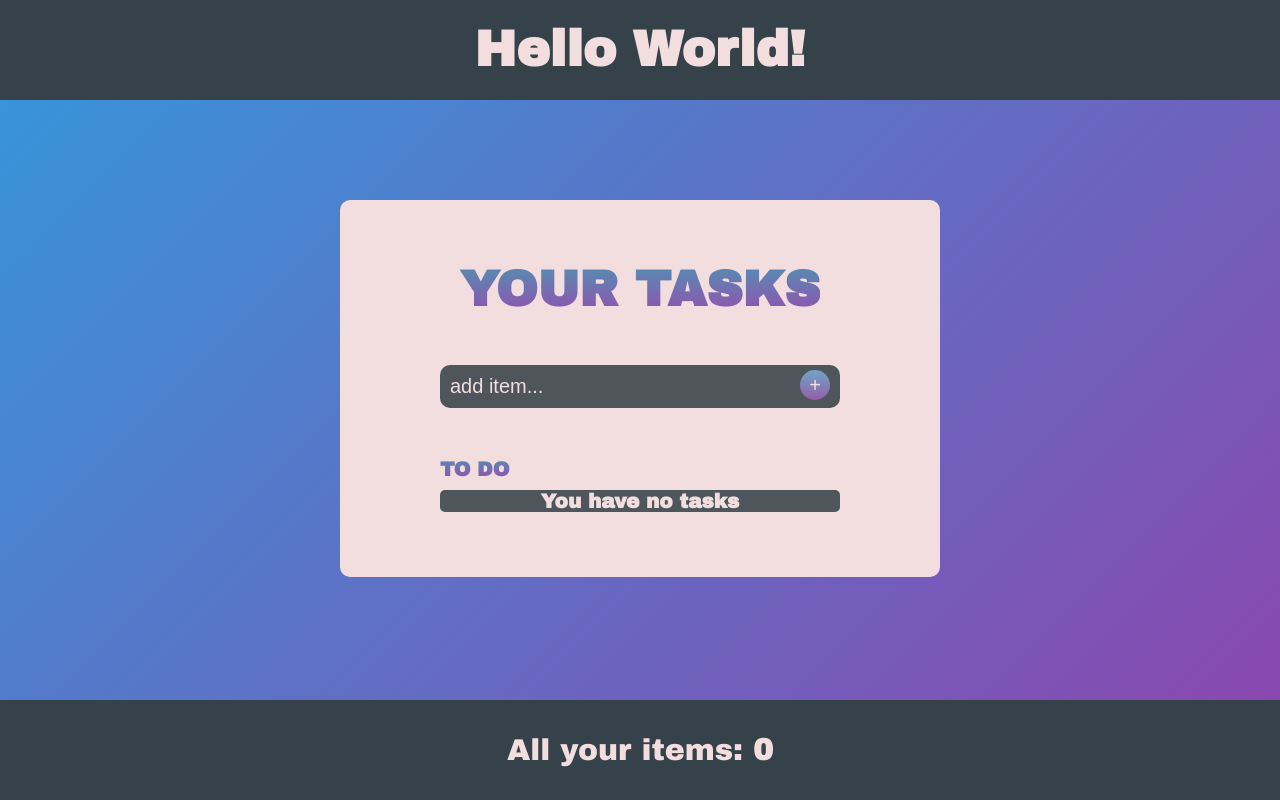
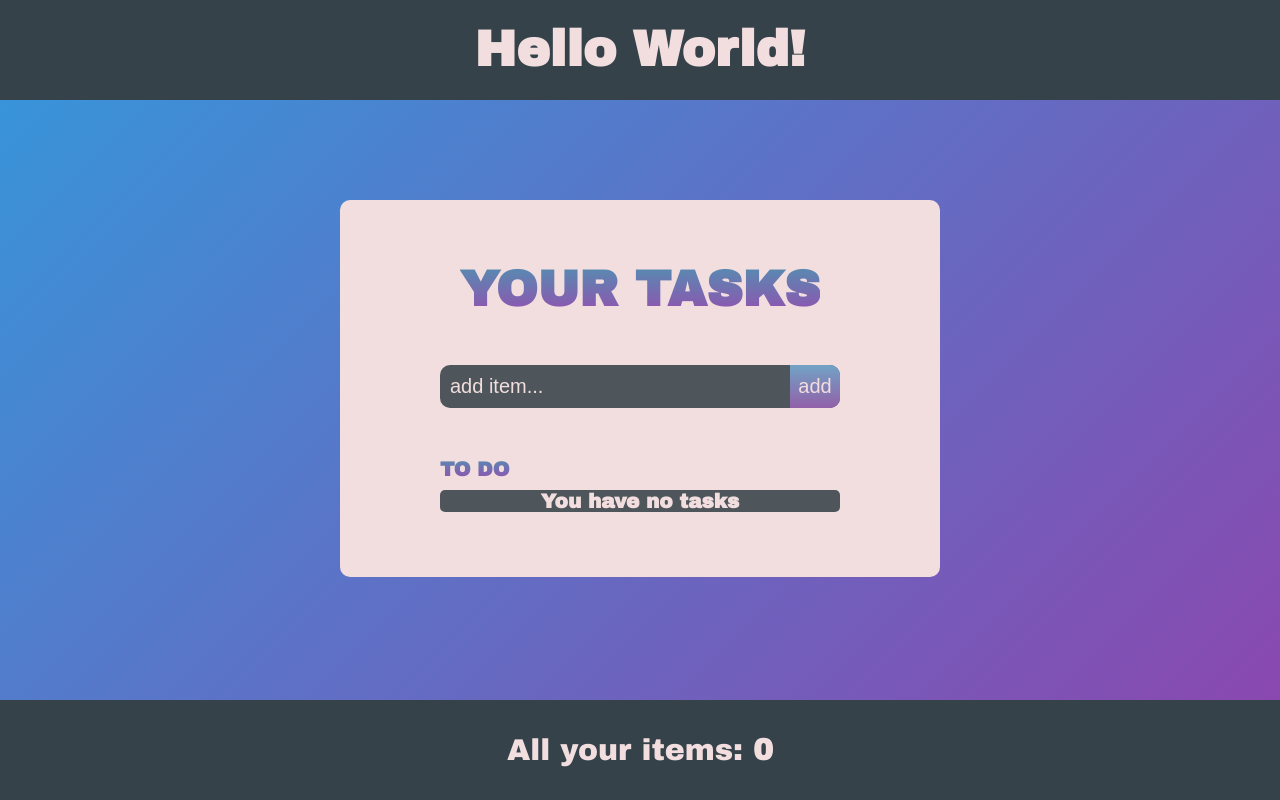
Before and after one commit to Blackkifir/TodoList-react, a React (Create React App) app: page / in a window 1280 px wide. Built offline with nearby package versions, Linux system fonts and the light colour scheme.

Commit message:
last updates

```diff
--- a/src/components/FormTodo/Form.module.scss
+++ b/src/components/FormTodo/Form.module.scss
@@ -55,13 +55,14 @@
 
   &__addBtn {
     position: absolute;
-    top: 5px;
-    right: 10px;
+    top: 0px;
+    right: 0px;
+    width: 50px;
+    height: 43px;
     bottom: 0;
     border: none;
-    border-radius: 50px;
-    width: 30px;
-    height: 30px;
+    border-top-right-radius: 10px;
+    border-bottom-right-radius: 10px;
     background: linear-gradient(#71a3c5, #9260a8);
     text-align: center;
     font-size: 20px;
--- a/src/components/FormTodo/Form.tsx
+++ b/src/components/FormTodo/Form.tsx
@@ -44,7 +44,7 @@ export default function Form({
               type="button"
               className={styles.formTodo__addBtn}
             >
-              {isComplete ? '✔' : '+'}
+              {isComplete ? '✔' : 'add'}
             </button>
             <p className={styles.formTodo__toDo}>TO DO</p>
             {todos.map((todo) => (
```
